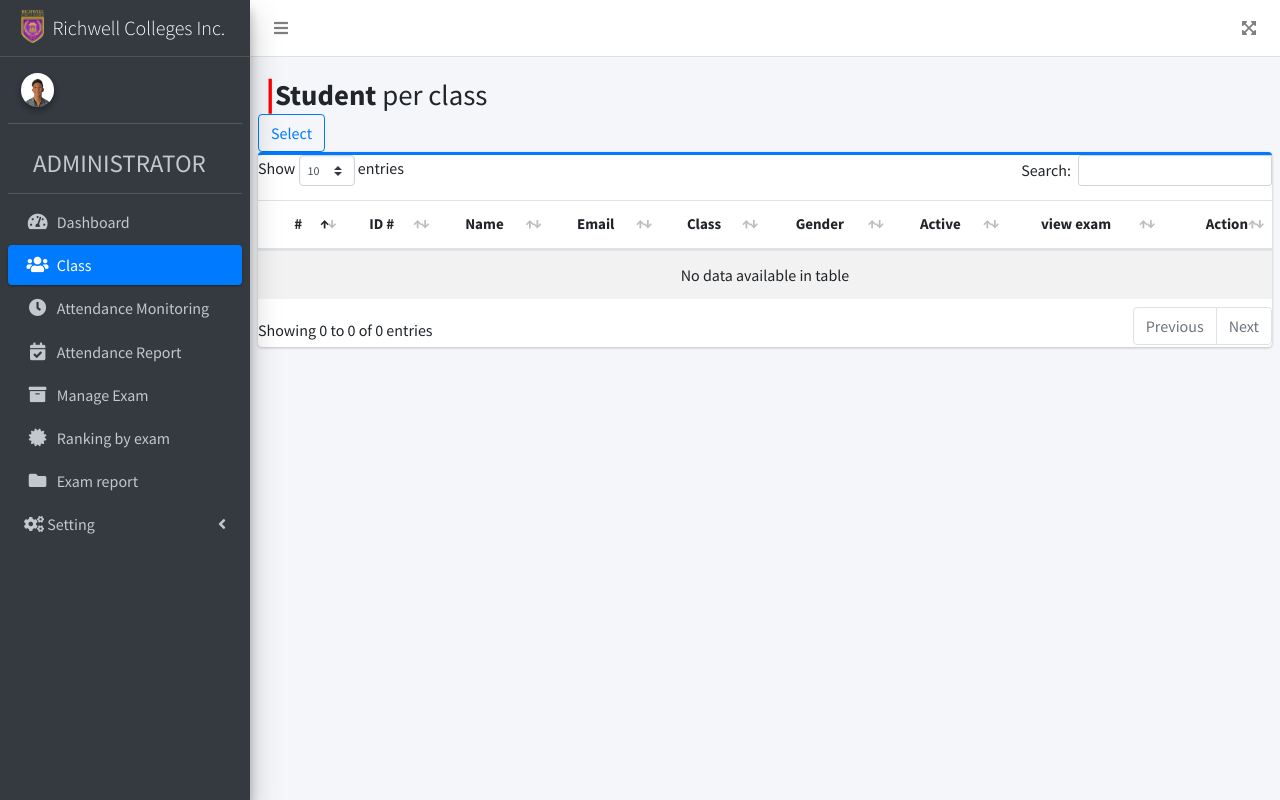
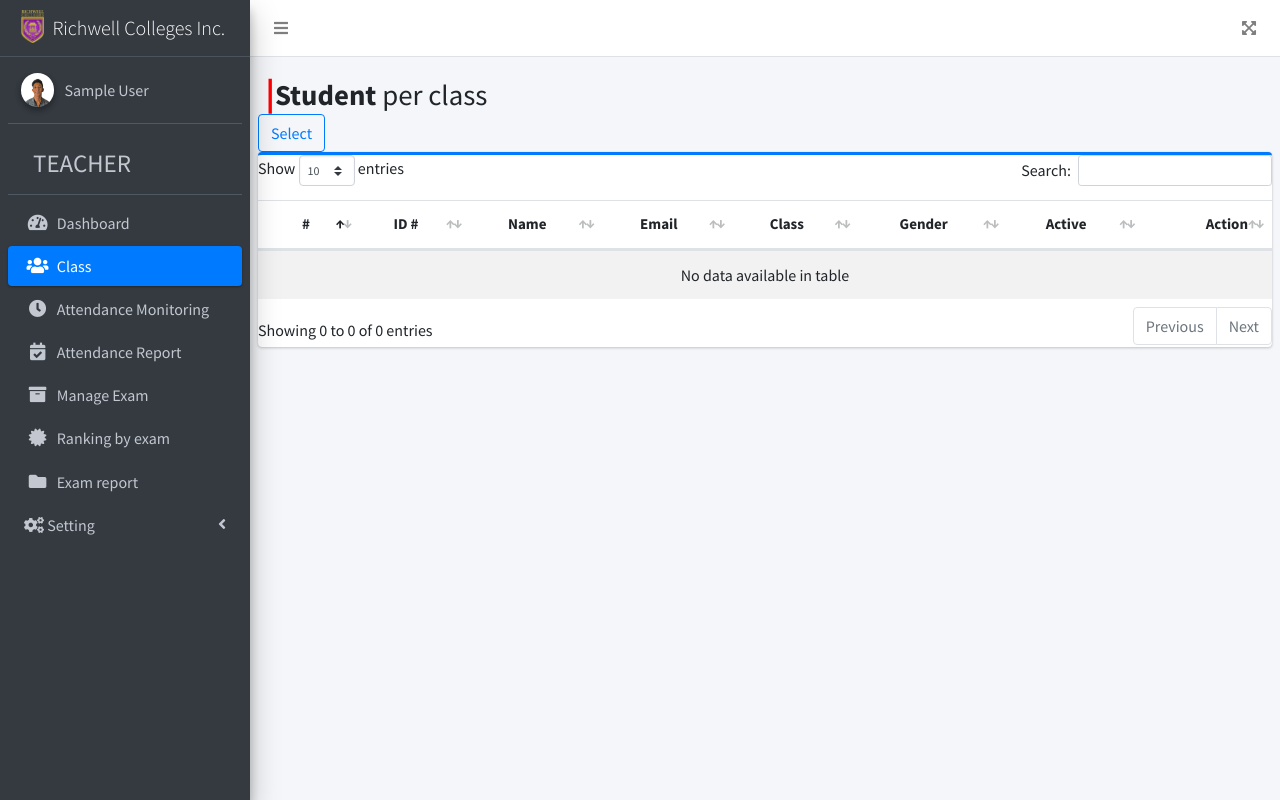
Before and after one commit to acostales08/QRattendance, a PHP site: page /pages/dashboard/class.php?id=0 in a window 1280 px wide. Run offline with PHP 8.4, Linux system fonts and the light colour scheme; the visitor is signed in with stand-in values (Sample User, id 1); tables that the repository leaves empty or names only in its code hold one stand-in row (values such as "Sample post"); some libraries are stand-ins or nearby versions.

Commit message:
Add files via upload
class

name of the user in side bar

```diff
--- a/pages/dashboard/class.php
+++ b/pages/dashboard/class.php
@@ -27,17 +27,16 @@ include '../config.php';
           <img src="../../dist/img/user.jpg" class="img-circle elevation-2" alt="User Image">
         </div>
         <div class="info">
-          <a href="../../pages/profile/profile.php" class="d-block"></a>
+          <a href="../../pages/profile/profile.php" class="d-block"><?php echo $_SESSION['faculty']?></a>
         </div>
       </div>
-
       <div class="user-panel ">
         <div class="info">
-        <a class="d-block" style="font-size: 25px; margin: 0 15px;">ADMINISTRATOR</a>
+          <a class="d-block" style="font-size: 25px; margin: 0 15px;">TEACHER</a>
         </div>
       </div>
-
-      <?php include '../dashboard/sidebar.php'; ?>
+      <!-- Sidebar Menu -->
+    <?php include 'sidebar.php'; ?>
       <!-- /.sidebar-menu -->
     </div>
     <!-- /.sidebar -->
@@ -73,7 +72,6 @@ include '../config.php';
                                   <th class="text-center">Class</th>
                                   <th class="text-center">Gender</th>
                                   <th class="text-center">Active</th>
-                                  <th class="text-center">view exam</th>
                                   <th class="text-right">Action</th>
                                 </tr>
                             </thead>
@@ -98,7 +96,6 @@ include '../config.php';
                                                 <td class="text-center"><?= $row['class']; ?></td>
                                                 <td class="text-center"><?= $row['Gender']; ?></td>
                                                 <td class="text-center"><?= $row['is_active']; ?></td>
-                                                <td class="text-center"><?= $row['view']; ?></td>
                                                 <td class="project-actions text-right">
                                                     <a class="btn btn-info btn-sm" data-toggle="modal" href="#edit<?php echo $row['sid']; ?>">
                                                         <i class="fas fa-pencil-alt">
```
